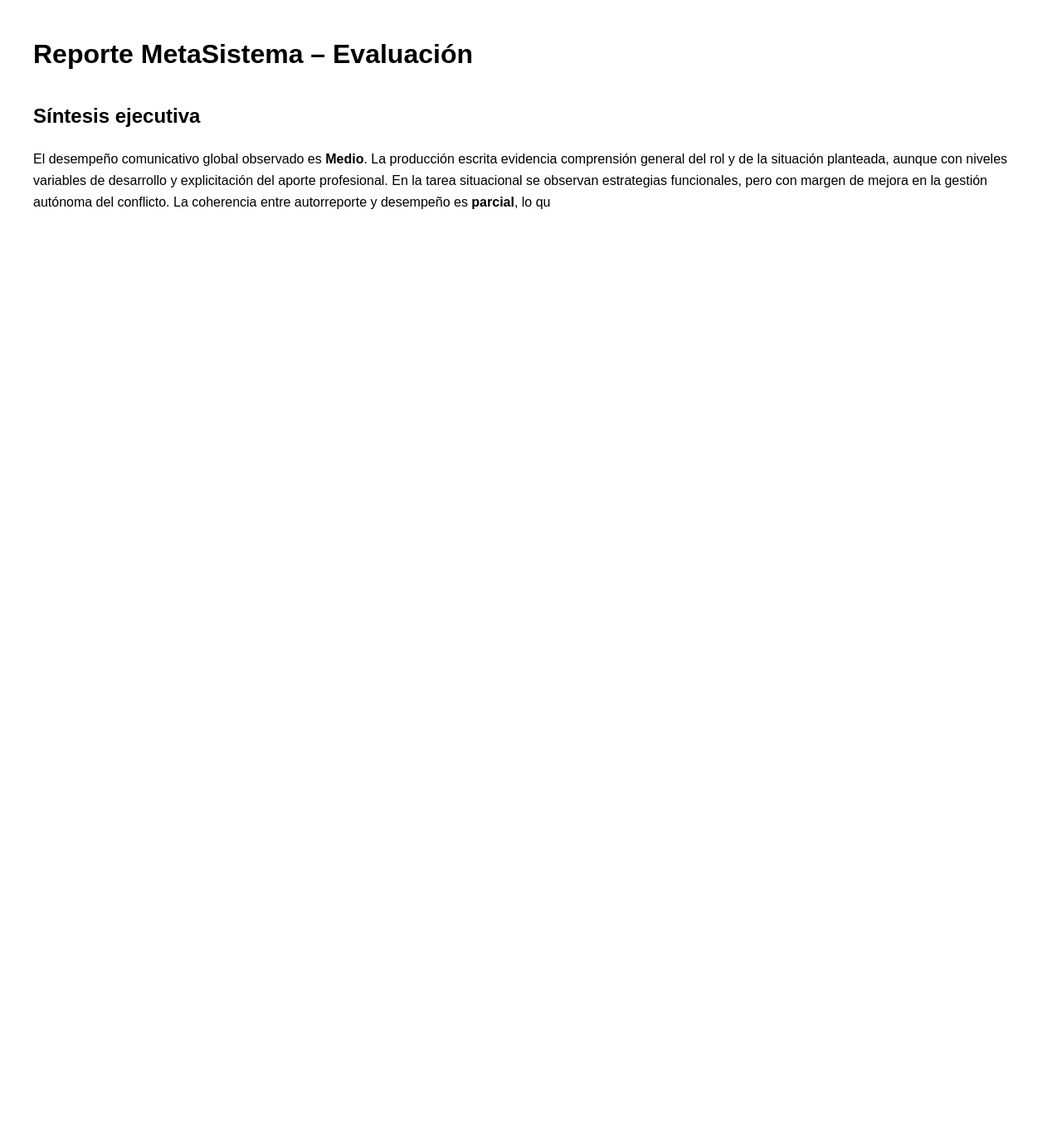
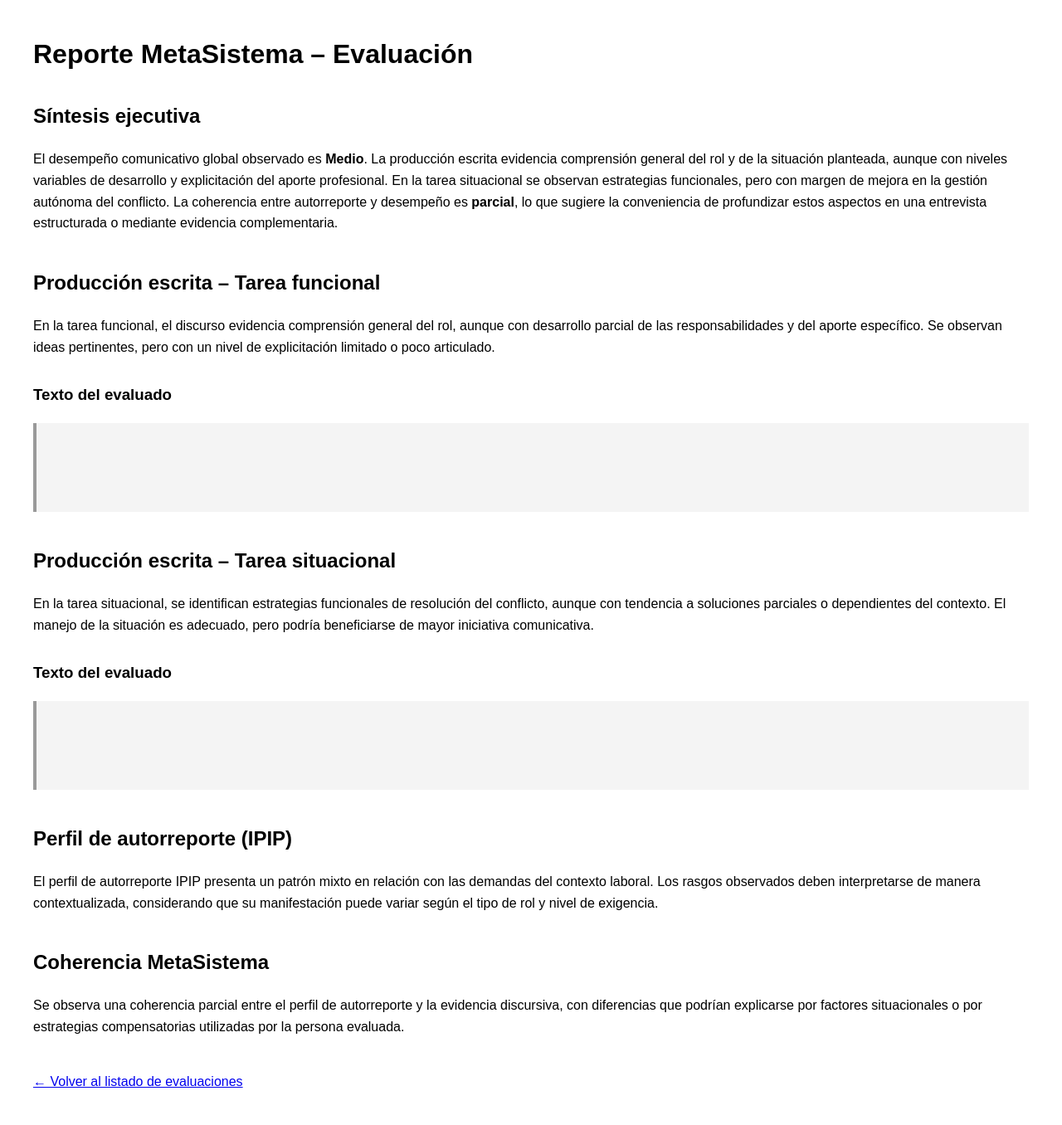
Before and after one commit to christiansotofajardo-cpu/test-laboral-metasistema, a FastAPI app: template templates/admin_detail.html in a window 1280 px wide. Shown: the whole page at 83% size. Before the commit the page ends 252 px from the top, so only its background shows below. Run offline with FastAPI, Linux system fonts and the light colour scheme; the template is opened without the code that fills it, so the values that code supplies are empty.

Commit message:
Update admin_detail.html

```diff
--- a/templates/admin_detail.html
+++ b/templates/admin_detail.html
@@ -2,7 +2,7 @@
 <html lang="es">
 <head>
     <meta charset="UTF-8">
-    <title>Admin – Reporte MetaSistema</title>
+    <title>Reporte MetaSistema – Evaluación</title>
     <style>
         body {
             font-family: Arial, sans-serif;
@@ -41,4 +41,76 @@
         niveles variables de desarrollo y explicitación del aporte profesional. En la tarea
         situacional se observan estrategias funcionales, pero con margen de mejora en la
         gestión autónoma del conflicto. La coherencia entre autorreporte y desempeño es
-        <b>parcial</b>, lo qu
+        <b>parcial</b>, lo que sugiere la conveniencia de profundizar estos aspectos en una
+        entrevista estructurada o mediante evidencia complementaria.
+    </p>
+</div>
+
+<!-- BLOQUE B1 -->
+<div class="bloque">
+    <h2>Producción escrita – Tarea funcional</h2>
+
+    <p>
+        En la tarea funcional, el discurso evidencia comprensión general del rol, aunque con
+        desarrollo parcial de las responsabilidades y del aporte específico. Se observan
+        ideas pertinentes, pero con un nivel de explicitación limitado o poco articulado.
+    </p>
+
+    <h3>Texto del evaluado</h3>
+    <div class="evidencia">
+        {{ data.texto_funcional }}
+    </div>
+</div>
+
+<!-- BLOQUE B2 -->
+<div class="bloque">
+    <h2>Producción escrita – Tarea situacional</h2>
+
+    <p>
+        En la tarea situacional, se identifican estrategias funcionales de resolución del
+        conflicto, aunque con tendencia a soluciones parciales o dependientes del contexto.
+        El manejo de la situación es adecuado, pero podría beneficiarse de mayor iniciativa
+        comunicativa.
+    </p>
+
+    <h3>Texto del evaluado</h3>
+    <div class="evidencia">
+        {{ data.texto_situacional }}
+    </div>
+</div>
+
+<!-- BLOQUE C -->
+<div class="bloque">
+    <h2>Perfil de autorreporte (IPIP)</h2>
+
+    <p>
+        El perfil de autorreporte IPIP presenta un patrón mixto en relación con las demandas
+        del contexto laboral. Los rasgos observados deben interpretarse de manera
+        contextualizada, considerando que su manifestación puede variar según el tipo de
+        rol y nivel de exigencia.
+    </p>
+
+    <ul class="ipip">
+        {% for k, v in data.avg_scores.items() %}
+            <li><b>{{ k }}</b>: {{ v }}</li>
+        {% endfor %}
+    </ul>
+</div>
+
+<!-- BLOQUE D -->
+<div class="bloque">
+    <h2>Coherencia MetaSistema</h2>
+
+    <p>
+        Se observa una coherencia parcial entre el perfil de autorreporte y la evidencia
+        discursiva, con diferencias que podrían explicarse por factores situacionales o por
+        estrategias compensatorias utilizadas por la persona evaluada.
+    </p>
+</div>
+
+<p>
+    <a href="/admin">← Volver al listado de evaluaciones</a>
+</p>
+
+</body>
+</html>
```
